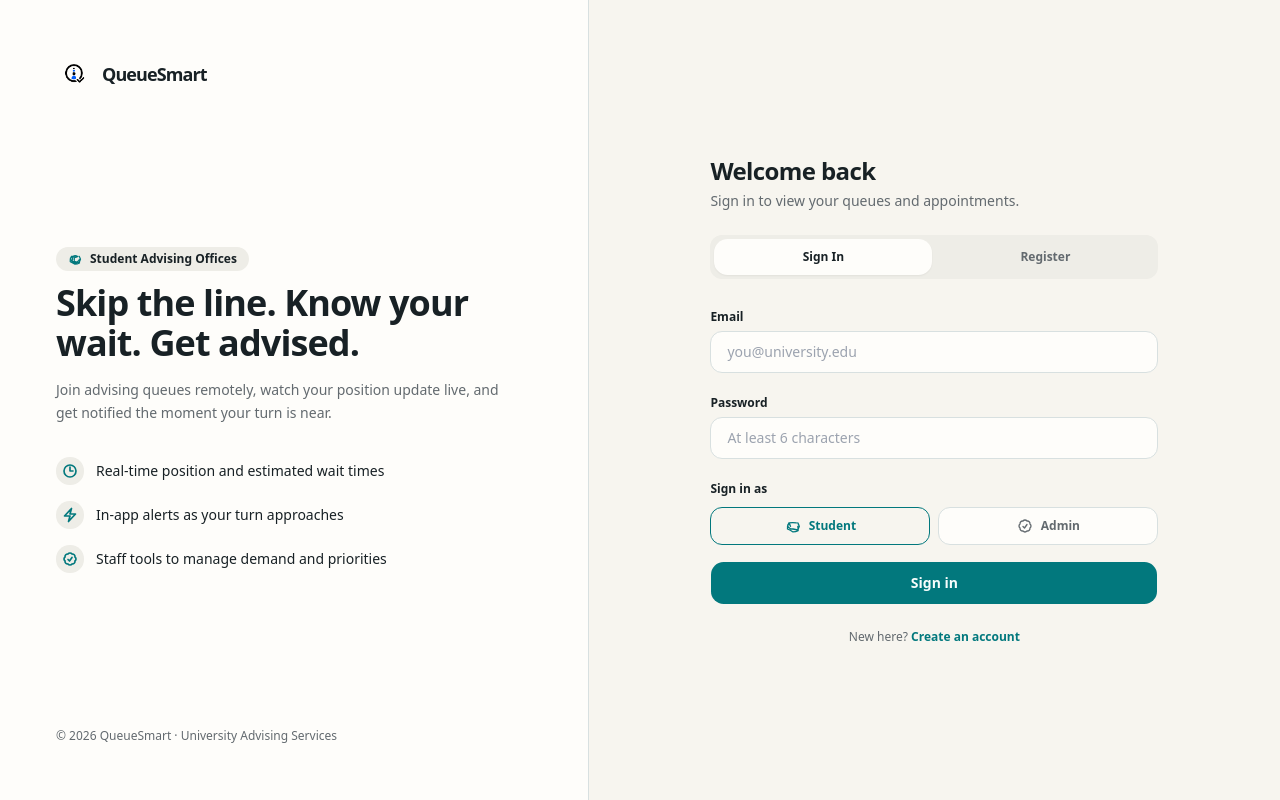
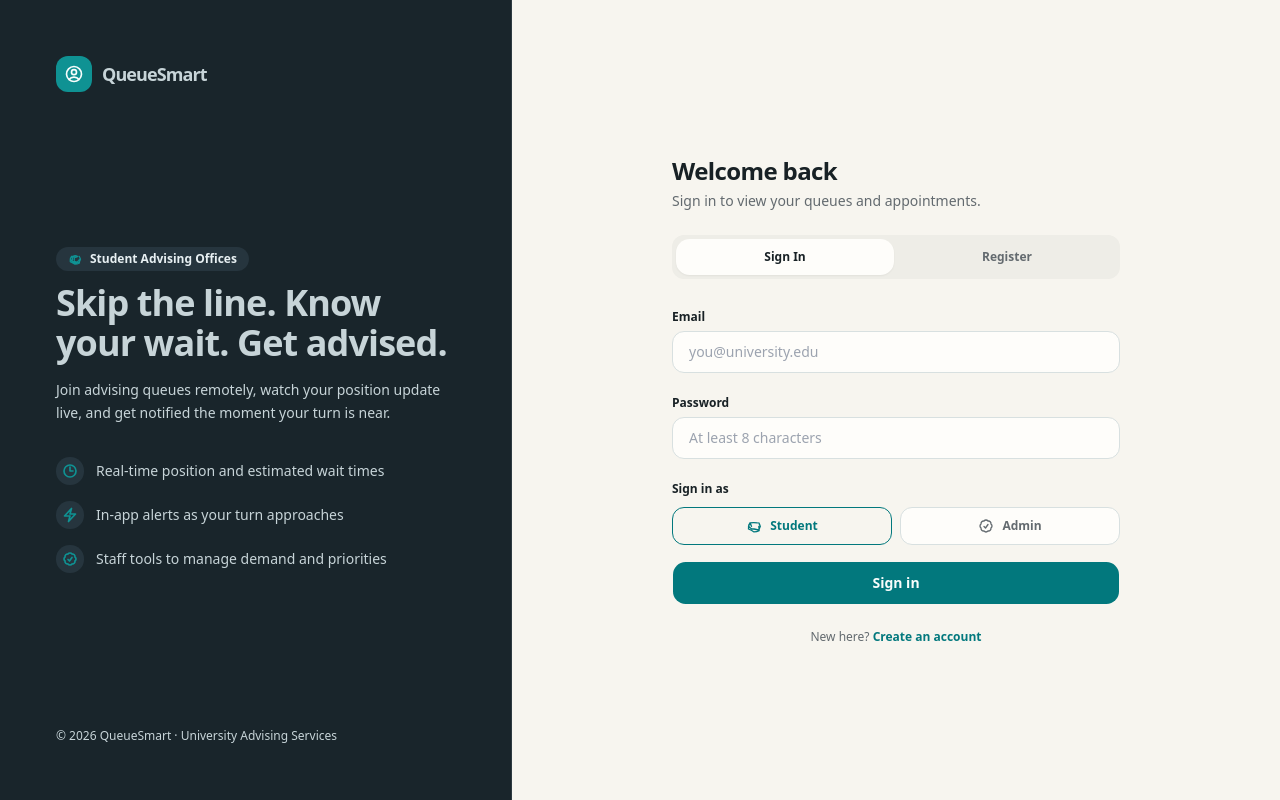
Before and after one commit to jawadhasan-hemani/Smart-Queue-Management-Application, a React (Create React App) app in the folder frontend/: page / in a window 1280 px wide. Built offline with nearby package versions, Linux system fonts and the light colour scheme.

Commit message:
Add validation length limits and redesign landing page

```diff
--- a/frontend/src/pages/Landing.jsx
+++ b/frontend/src/pages/Landing.jsx
@@ -16,24 +16,48 @@ export default function Landing() {
   const [confirm, setConfirm] = useState('');
   const [errors, setErrors] = useState({});
 
+  const NAME_MAX = 100;
+  const EMAIL_MAX = 254;
+  const PASSWORD_MIN = 8;
+  const PASSWORD_MAX = 64;
+
   function validate() {
     const e = {};
-    if (mode === 'register' && name.trim().length < 2) {
-      e.name = 'Please enter your full name.';
+
+    if (mode === 'register') {
+      if (!name.trim()) {
+        e.name = 'Full name is required.';
+      } else if (name.trim().length < 2) {
+        e.name = 'Please enter your full name.';
+      } else if (name.trim().length > NAME_MAX) {
+        e.name = `Name must be ${NAME_MAX} characters or fewer.`;
+      }
     }
+
     if (!email.trim()) {
       e.email = 'Email is required.';
+    } else if (email.trim().length > EMAIL_MAX) {
+      e.email = `Email must be ${EMAIL_MAX} characters or fewer.`;
     } else if (!emailRe.test(email)) {
       e.email = 'Enter a valid email address.';
     }
+
     if (!password) {
       e.password = 'Password is required.';
-    } else if (password.length < 6) {
-      e.password = 'Password must be at least 6 characters.';
+    } else if (password.length < PASSWORD_MIN) {
+      e.password = `Password must be at least ${PASSWORD_MIN} characters.`;
+    } else if (password.length > PASSWORD_MAX) {
+      e.password = `Password must be ${PASSWORD_MAX} characters or fewer.`;
     }
-    if (mode === 'register' && confirm !== password) {
-      e.confirm = 'Passwords do not match.';
+
+    if (mode === 'register') {
+      if (!confirm) {
+        e.confirm = 'Please confirm your password.';
+      } else if (confirm !== password) {
+        e.confirm = 'Passwords do not match.';
+      }
     }
+
     return e;
   }
 
@@ -58,20 +82,24 @@ export default function Landing() {
 
   return (
     <main className="flex min-h-screen w-full flex-col bg-background lg:flex-row text-foreground font-sans">
-      {/* Brand panel */}
-      <section className="relative flex flex-col justify-between overflow-hidden bg-card border-b lg:border-b-0 lg:border-r border-border px-8 py-10 lg:w-[46%] lg:px-14 lg:py-14">
+      {/* Brand panel — styled to match the AppShell sidebar */}
+      <section className="relative flex flex-col justify-between overflow-hidden bg-sidebar border-b lg:border-b-0 lg:border-r border-sidebar-border px-8 py-10 text-sidebar-foreground lg:w-2/5 lg:px-14 lg:py-14">
         {/* Top bar with logo */}
         <div className="flex items-center justify-between">
           <div className="flex items-center gap-2.5">
-            <img src="/logo-light.png" alt="QueueSmart" className="h-9 w-9 object-contain rounded-[8px]" />
-            <span className="text-lg font-extrabold tracking-tighter text-foreground">QueueSmart</span>
+            <span className="flex size-9 items-center justify-center rounded-xl bg-sidebar-primary text-sidebar-primary-foreground">
+              <svg xmlns="http://www.w3.org/2000/svg" fill="none" viewBox="0 0 24 24" strokeWidth={2} stroke="currentColor" className="w-5 h-5">
+                <path strokeLinecap="round" strokeLinejoin="round" d="M17.982 18.725A7.488 7.488 0 0 0 12 15.75a7.488 7.488 0 0 0-5.982 2.975m11.963 0a9 9 0 1 0-11.963 0m11.963 0A8.966 8.966 0 0 1 12 21a8.966 8.966 0 0 1-5.982-2.275M15 9.75a3 3 0 1 1-6 0 3 3 0 0 1 6 0Z" />
+              </svg>
+            </span>
+            <span className="text-lg font-extrabold tracking-tighter">QueueSmart</span>
           </div>
         </div>
 
         {/* Central Brand statement */}
         <div className="my-12 max-w-md lg:my-auto">
-          <p className="mb-3 inline-flex items-center gap-2 rounded-full bg-muted px-3 py-1 text-xs font-bold text-foreground">
-            <svg xmlns="http://www.w3.org/2000/svg" fill="none" viewBox="0 0 24 24" strokeWidth={2} stroke="currentColor" className="w-3.5 h-3.5 text-primary">
+          <p className="mb-3 inline-flex items-center gap-2 rounded-full bg-sidebar-accent px-3 py-1 text-xs font-bold text-sidebar-accent-foreground">
+            <svg xmlns="http://www.w3.org/2000/svg" fill="none" viewBox="0 0 24 24" strokeWidth={2} stroke="currentColor" className="w-3.5 h-3.5 text-sidebar-primary">
               <path strokeLinecap="round" strokeLinejoin="round" d="M4.26 10.147a60.438 60.438 0 0 0-.491 6.347A48.62 48.62 0 0 1 12 20.9c2.79 0 5.437-.724 7.731-2.006a60.48 60.48 0 0 0-.491-6.347m-15.482 0a48.69 48.69 0 0 1 2.247-5.277m0 0a48.97 48.97 0 0 1 10.97 0m-10.97 0a49.144 49.144 0 0 1 2.247 5.277m10.97-5.277a48.967 48.967 0 0 1 2.247 5.277m0 0a48.967 48.967 0 0 1-2.247 5.277m0 0A48.624 48.624 0 0 1 12 16.5c-1.353 0-2.67-.1-3.957-.293m0 0a48.624 48.624 0 0 1-3.782-3.65m5.466 5.96a48.118 48.118 0 0 0 4.545 0m-4.545 0a48.624 48.624 0 0 1-3.782-3.65m8.327 3.65a48.624 48.624 0 0 0 3.782-3.65m-7.316-6.103a48.243 48.243 0 0 0-3.327 0m0 0a48.243 48.243 0 0 0 0 6.654m0-6.654a48.337 48.337 0 0 1 3.327 0m0 0a48.337 48.337 0 0 1 0 6.654m-3.327-6.654C8.75 6.75 10.33 6 12 6c1.67 0 3.25.75 4.316 2.054m-8.632 0A48.967 48.967 0 0 1 12 9.5a48.967 48.967 0 0 1 4.316-1.446" />
             </svg>
             Student Advising Offices
@@ -79,7 +107,7 @@ export default function Landing() {
           <h1 className="text-3xl font-extrabold leading-tight tracking-tight lg:text-4xl">
             Skip the line. Know your wait. Get advised.
           </h1>
-          <p className="mt-4 text-sm leading-relaxed text-muted-foreground">
+          <p className="mt-4 text-sm leading-relaxed text-sidebar-foreground/70">
             Join advising queues remotely, watch your position update live, and get notified the
             moment your turn is near.
           </p>
@@ -91,7 +119,7 @@ export default function Landing() {
               { text: "Staff tools to manage demand and priorities" },
             ].map(({ text }, idx) => (
               <li key={text} className="flex items-center gap-3">
-                <span className="flex size-7 items-center justify-center rounded-lg bg-muted text-primary">
+                <span className="flex size-7 items-center justify-center rounded-lg bg-sidebar-accent text-sidebar-primary">
                   {idx === 0 && (
                     <svg xmlns="http://www.w3.org/2000/svg" fill="none" viewBox="0 0 24 24" strokeWidth={2.5} stroke="currentColor" className="w-4 h-4">
                       <path strokeLinecap="round" strokeLinejoin="round" d="M12 6v6h4.5m4.5 0a9 9 0 1 1-18 0 9 9 0 0 1 18 0Z" />
@@ -108,19 +136,19 @@ export default function Landing() {
                     </svg>
                   )}
                 </span>
-                <span className="text-foreground">{text}</span>
+                <span className="text-sidebar-foreground">{text}</span>
               </li>
             ))}
           </ul>
         </div>
 
-        <p className="hidden text-xs text-muted-foreground lg:block">
+        <p className="hidden text-xs text-sidebar-foreground/60 lg:block">
           &copy; 2026 QueueSmart · University Advising Services
         </p>
       </section>
 
       {/* Form panel */}
-      <section className="flex flex-1 items-center justify-center px-6 py-12 sm:px-10">
+      <section className="flex flex-1 items-center justify-center px-6 py-12 sm:px-10 lg:w-3/5">
         <div className="w-full max-w-md space-y-6">
           <div>
             <h2 className="text-2xl font-extrabold tracking-tight text-foreground">
@@ -171,6 +199,7 @@ export default function Landing() {
                   value={name}
                   onChange={(e) => setName(e.target.value)}
                   placeholder="Jordan Alvarez"
+                  maxLength={NAME_MAX}
                   className="w-full px-4 py-2.5 text-sm bg-card border border-border rounded-xl focus:outline-none focus:ring-2 focus:ring-ring focus:border-transparent transition-all"
                 />
                 {errors.name && <p className="text-[11px] text-destructive font-medium">{errors.name}</p>}
@@ -185,6 +214,7 @@ export default function Landing() {
                 value={email}
                 onChange={(e) => setEmail(e.target.value)}
                 placeholder="you@university.edu"
+                maxLength={EMAIL_MAX}
                 className="w-full px-4 py-2.5 text-sm bg-card border border-border rounded-xl focus:outline-none focus:ring-2 focus:ring-ring focus:border-transparent transition-all"
               />
               {errors.email && <p className="text-[11px] text-destructive font-medium">{errors.email}</p>}
@@ -197,7 +227,8 @@ export default function Landing() {
                 type="password"
                 value={password}
                 onChange={(e) => setPassword(e.target.value)}
-                placeholder="At least 6 characters"
+                placeholder="At least 8 characters"
+                maxLength={PASSWORD_MAX}
                 className="w-full px-4 py-2.5 text-sm bg-card border border-border rounded-xl focus:outline-none focus:ring-2 focus:ring-ring focus:border-transparent transition-all"
               />
               {errors.password && <p className="text-[11px] text-destructive font-medium">{errors.password}</p>}
@@ -212,6 +243,7 @@ export default function Landing() {
                   value={confirm}
                   onChange={(e) => setConfirm(e.target.value)}
                   placeholder="Re-enter password"
+                  maxLength={PASSWORD_MAX}
                   className="w-full px-4 py-2.5 text-sm bg-card border border-border rounded-xl focus:outline-none focus:ring-2 focus:ring-ring focus:border-transparent transition-all"
                 />
                 {errors.confirm && <p className="text-[11px] text-destructive font-medium">{errors.confirm}</p>}
```
